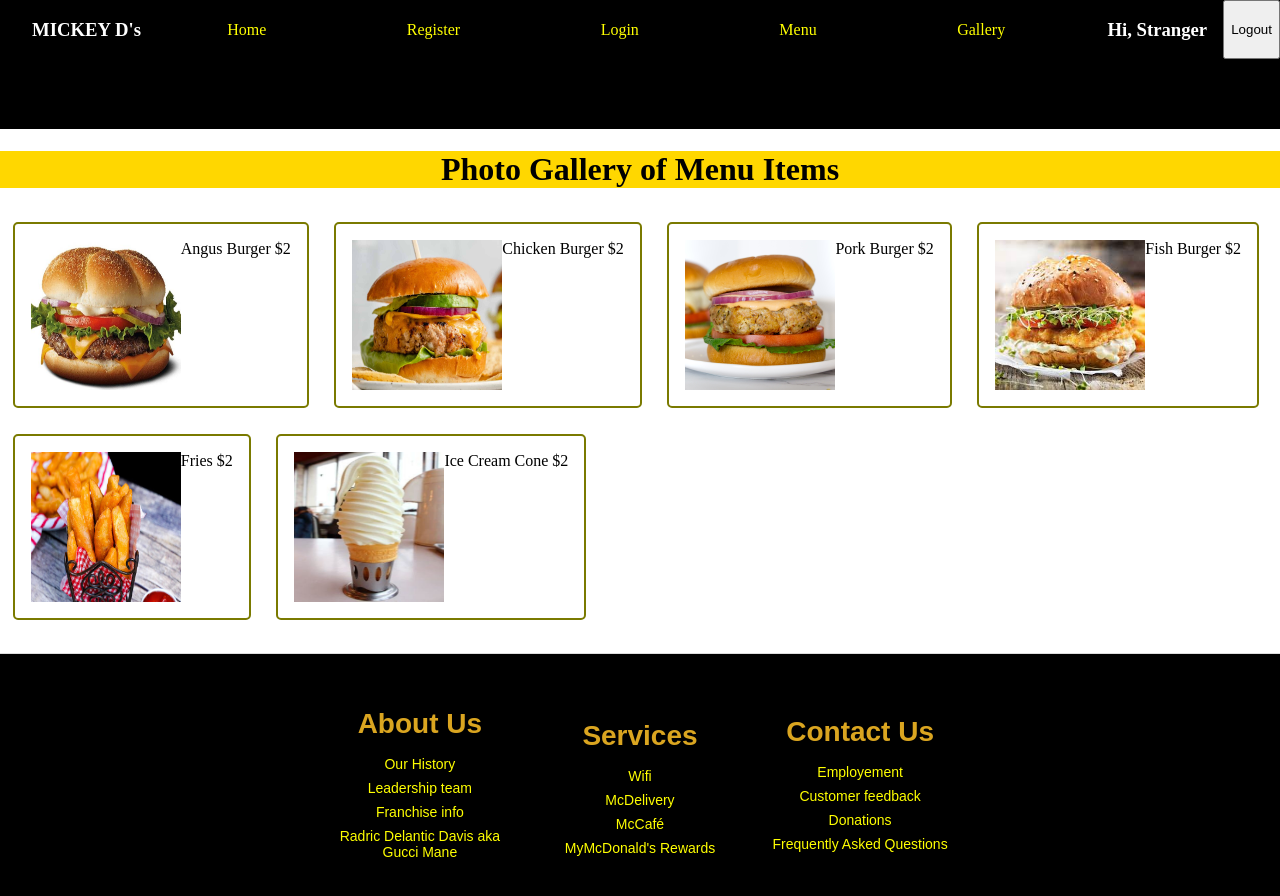
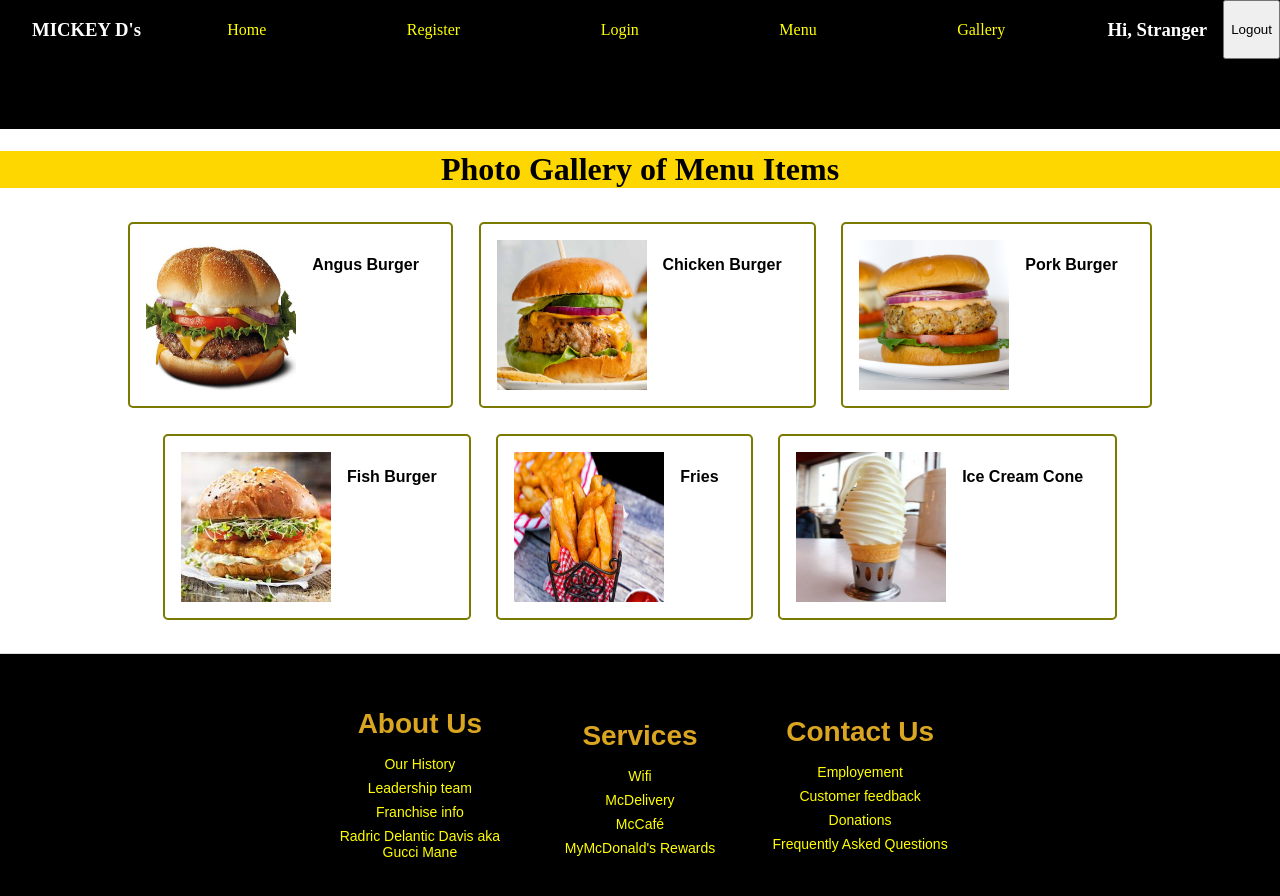
Before and after one commit to Mickey-d-s/GraceShopper, a React (Vite) app in the folder client/: page /MenuGallery in a window 1280 px wide. Shown: the top 896 px of the page. Built offline with nearby package versions, Linux system fonts and the light colour scheme; no server answers.

Commit message:
fixed css errors and added scroll to the profile page

```diff
--- a/client/src/App.css
+++ b/client/src/App.css
@@ -78,15 +78,6 @@ button {
 /* ---------------------------------------- */
 /* Profile Page */
 
-.ShoppingCart {
-  padding: 0.5rem;
-  display: inline-table;
-  margin: 1%;
-  border: yellow solid 2px;
-  border-radius: 5px;
-  box-shadow: 0 0 5px #000;
-  animation: border-color 2s linear infinite;
-}
 @keyframes border-color {
   0% {
     border-color: yellow;
@@ -97,6 +88,19 @@ button {
   100% {
     border-color: yellow;
   }
+}
+#scroll {
+  padding: 0.5rem;
+  display: inline-block;
+  margin: 1%;
+  border: yellow solid 2px;
+  border-radius: 5px;
+  box-shadow: 0 0 5px #000;
+  animation: border-color 2s linear infinite;
+  max-height: 15rem;
+  overflow-y: scroll;
+  table-layout: fixed;
+  width: 25%;
 }
 
 /* End Profile Page */
@@ -220,6 +224,10 @@ button {
   justify-content: center;
   margin-right: 1%;
   padding-bottom: 1rem;
+  margin: 1%;
+  border: yellow solid 2px;
+  border-radius: 5px;
+  box-shadow: 0 0 5px #000;
 }
 .menuItem {
   background: linear-gradient(
--- a/client/src/components/Dashboard/dashboardnav.jsx
+++ b/client/src/components/Dashboard/dashboardnav.jsx
@@ -5,6 +5,7 @@ export function Dashboardnav() {
   try {
     return (
       <>
+        <div className="route_flex">
           <nav className="nav">
             <div className="Link">
               <Link to="inventory">Products</Link>
@@ -13,6 +14,7 @@ export function Dashboardnav() {
               <Link to="users">Users</Link>
             </div>
           </nav>
+        </div>
       </>
     );
   } catch (error) {
--- a/client/src/components/Gallery.css
+++ b/client/src/components/Gallery.css
@@ -1,41 +1,40 @@
 * {
-    box-sizing:border-box;
+  box-sizing: border-box;
 }
 body {
   margin: 0;
   padding: 0;
 }
 main {
-    text-align:center;
-    width:1000px;
-    background:black;
+  text-align: center;
+  width: 1000px;
+  background: black;
   padding: 2rem 0;
   margin: 1em auto;
 }
 #header {
-    display:flex;
-    align-items:center;
+  display: flex;
+  align-items: center;
   background: #000;
   border-bottom: 1px solid black;
-    height:70px;
-    font-family:cursive;
-    padding:0.5rem 1rem;
-
+  height: 70px;
+  font-family: cursive;
+  padding: 0.5rem 1rem;
 }
 .gallery {
-    text-align:center;
-    background-color:#FFD700;
+  text-align: center;
+  background-color: #ffd700;
 }
 
 .menuGallery {
   width: 150px;
   height: 150px;
-
 }
 .gallerydiv {
   display: flex;
   flex-direction: row;
   flex-wrap: wrap;
+  justify-content: center;
 }
 .gallerydivs {
   padding: 1rem;
@@ -45,7 +44,6 @@ main {
   border: yellow solid 2px;
   border-radius: 5px;
   animation: border-color 2s linear infinite;
-;
 }
 
 @keyframes border-color {
@@ -59,15 +57,13 @@ main {
     border-color: yellow;
   }
 }
-
-
-
-caption {
-    display:flex;
+.galleryName {
+  padding-left: 0.5rem;
+  display: flex;
   flex-wrap: wrap;
-    color:black;
+  color: black;
   font-size: 16px;
-    padding:1rem;
+  padding: 1rem;
   font-family: "Lobster", sans-serif;
   font-weight: bold;
 }
--- a/client/src/components/HealthPage.jsx
+++ b/client/src/components/HealthPage.jsx
@@ -23,7 +23,7 @@ function Health() {
   }, []);
 
   return (
-    <div>
+    <div className="route_flex">
       <h1>Welcome to Grace Shopper</h1>
       {healthMsg && <p>{healthMsg}</p>}
       {err && <p>{err}</p>}
--- a/client/src/components/Inventory.jsx
+++ b/client/src/components/Inventory.jsx
@@ -85,7 +85,7 @@ export default function allInventories() {
   }
 
   return (
-    <div>
+    <div className="route_flex">
       <h2>Inventory</h2>
       <form
         onSubmit={(e) =>
--- a/client/src/components/Menu.jsx
+++ b/client/src/components/Menu.jsx
@@ -72,7 +72,7 @@ export default function allProducts({ setCartItemCount }) {
   }, {});
 
   return (
-    <div>
+    <div className="route_flex">
       <h2>Menu</h2>
       {Object.entries(groupedProducts).map(([category, products]) => (
         <div key={category}>
--- a/client/src/components/MenuGallery.jsx
+++ b/client/src/components/MenuGallery.jsx
@@ -10,33 +10,33 @@ import IceCreamCone from "../assets/IceCreamCone.jpg";
 
 export default function MenuGallery() {
   return (
-    <div>
+    <div className="route_flex">
       <div id="header">Made Fresh Everyday!</div>
       <h1 className="gallery">Photo Gallery of Menu Items</h1>
       <div className="gallerydiv">
         <div className="gallerydivs">
           <img className="menuGallery" src={AngusBurger} alt="nature1" />
-          <div> Angus Burger $2</div>
+          <div className="galleryName"> Angus Burger </div>
         </div>
         <div className="gallerydivs">
           <img className="menuGallery" src={ChickenBurger} alt="nature1" />
-          <div> Chicken Burger $2</div>
+          <div className="galleryName"> Chicken Burger </div>
         </div>
         <div className="gallerydivs">
           <img className="menuGallery" src={PorkBurger} alt="nature1" />
-          <div> Pork Burger $2</div>
+          <div className="galleryName"> Pork Burger </div>
         </div>
         <div className="gallerydivs">
           <img className="menuGallery" src={FishBurger} alt="nature1" />
-          <div> Fish Burger $2</div>
+          <div className="galleryName"> Fish Burger </div>
         </div>
         <div className="gallerydivs">
           <img className="menuGallery" src={Fries} alt="nature1" />
-          <div> Fries $2</div>
+          <div className="galleryName"> Fries </div>
         </div>
         <div className="gallerydivs">
           <img className="menuGallery" src={IceCreamCone} alt="nature1" />
-          <div> Ice Cream Cone $2</div>
+          <div className="galleryName"> Ice Cream Cone </div>
         </div>
       </div>
     </div>
--- a/client/src/components/Profile.jsx
+++ b/client/src/components/Profile.jsx
@@ -30,7 +30,7 @@ export default function Profile() {
 
   return (
     <>
-      <div className="profilePage">
+      <div className="route_flex">
         <h1 className="userHeader">Welcome, {user.username}!</h1>
         <div className="userInfo">
           <u>USER INFO</u>
@@ -40,8 +40,13 @@ export default function Profile() {
           <div className="orderhistory">
             <h2> Order History</h2>
             <h3 className="historyProducts">Your Recent Purchased Items</h3>
+
             {shoppingCarts.map((shoppingCart) => (
-              <div key={shoppingCart.shoppingcart_id} className="ShoppingCart">
+              <div id="scroll">
+                <div
+                  key={shoppingCart.shoppingcart_id}
+                  className="ShoppingCart"
+                >
                   <h2>Order No. {shoppingCart.shoppingcart_id}</h2>
                   <h3>Total: ${calculateTotalPrice(shoppingCart)}</h3>
                   {shoppingCart.products.map((item) => (
@@ -52,6 +57,7 @@ export default function Profile() {
                     </div>
                   ))}
                 </div>
+              </div>
             ))}
           </div>
         </div>
--- a/client/src/components/ShoppingCart.jsx
+++ b/client/src/components/ShoppingCart.jsx
@@ -127,7 +127,7 @@ export default function StartOrder({ setCartItemCount }) {
   };
 
   return (
-    <div>
+    <div className="route_flex">
       <div id="orderButtons">
         {shoppingCart.length === 0 && (
           <button id="startShopping" onClick={() => startShopping()}>
--- a/client/src/components/Users.jsx
+++ b/client/src/components/Users.jsx
@@ -30,7 +30,7 @@ export default function allUsers() {
     await deleteuser(userid);
   }
   return (
-    <div>
+    <div className="route_flex">
       <h2>Users in database</h2>
       {users.map((user) => (
         <div key={user.user_id} className="users">
--- a/client/src/components/auth/LoginForm.jsx
+++ b/client/src/components/auth/LoginForm.jsx
@@ -35,7 +35,7 @@ export default function LoginForm() {
   }
 
   return (
-    <div className="auth-form-container">
+    <div className="route_flex">
       <div className="auth-form">
         <form onSubmit={(e) => handleSubmit(e)}>
           <h2>Login</h2>
--- a/client/src/components/auth/RegisterForm.jsx
+++ b/client/src/components/auth/RegisterForm.jsx
@@ -47,7 +47,7 @@ export default function RegisterForm() {
   }
 
   return (
-    <div className="register-container">
+    <div className="route_flex">
       <div className="register-form">
         <form onSubmit={(e) => handleSubmit(e)}>
           <h2>Register</h2>
```
Lines whose indentation alone changed are shown as unchanged.
